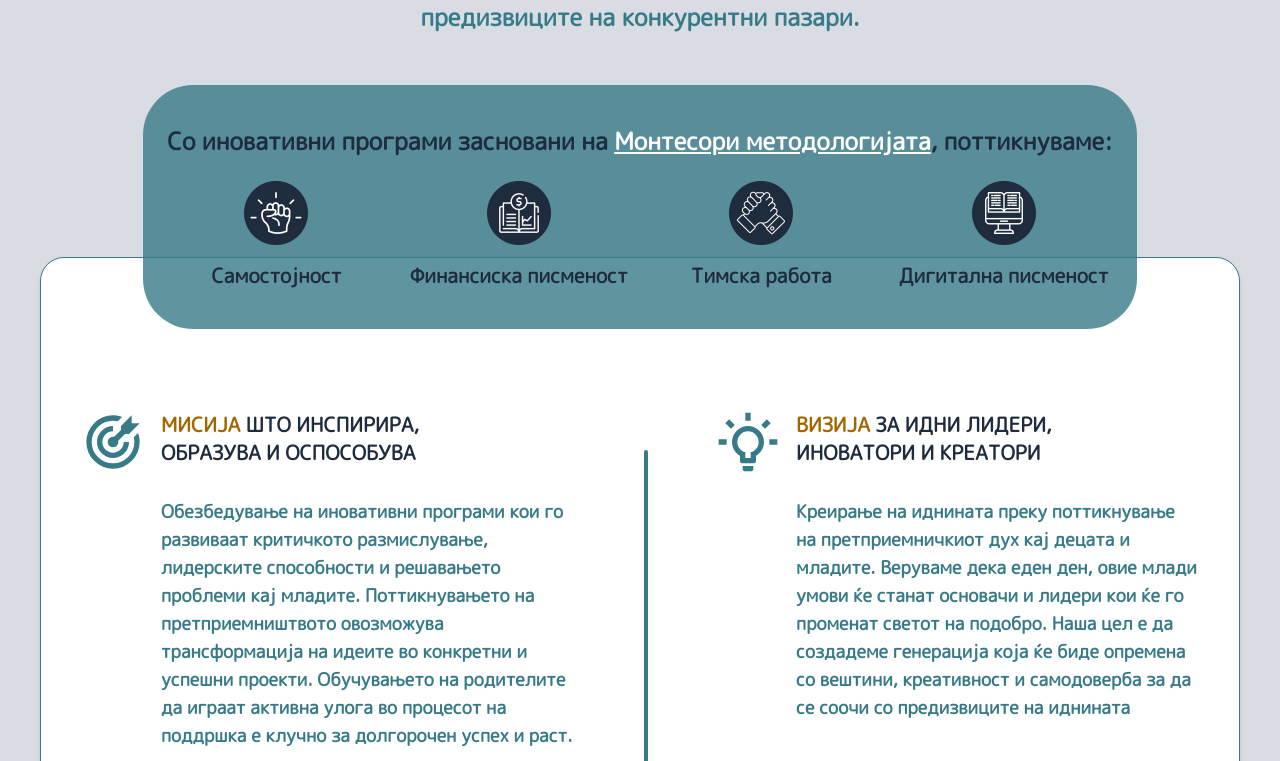
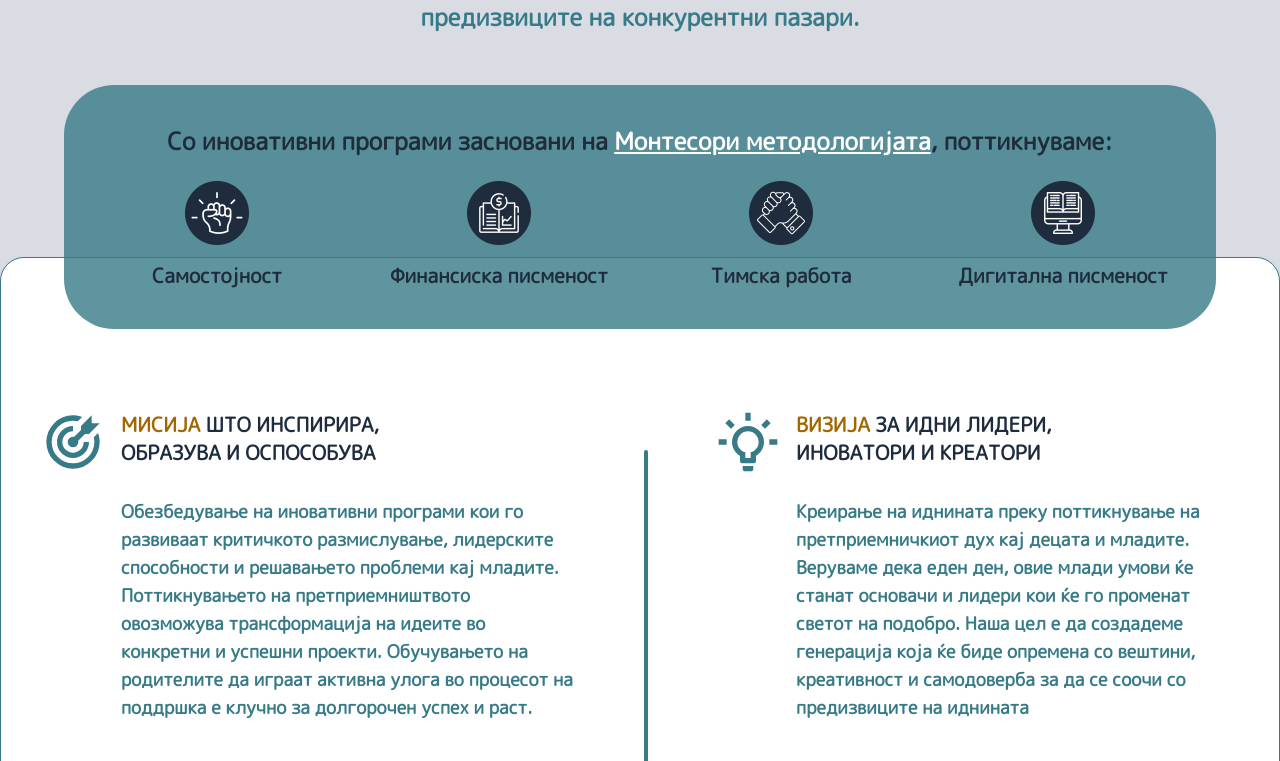
Before and after one commit to qa-codecademy/sp2025-cp01-lbf-1, a plain HTML site: page about-us/index.html in a window 1280 px wide. Shown: the part 539-1300 px from the top of the page. Drawn offline with nearby package versions, Linux system fonts and the light colour scheme.

Commit message:
Reapplying correct fix, didn't work the first time

```diff
--- a/about-us/index.html
+++ b/about-us/index.html
@@ -164,7 +164,7 @@
       </section>
 
       <section
-        class="bg-opacity-80 bg-[#387B88] text-[#1F2C3D] py-10 px-6 rounded-[50px] max-w-6xl md:mx-20 md:place-self-center mx-auto text-center -mb-[7rem] relative"
+        class="bg-opacity-80 bg-[#387B88] text-[#1F2C3D] py-10 px-6 rounded-[50px] max-w-6xl md:place-self-center lg:mx-auto mx-4 text-center -mb-[7rem] relative"
       >
         <p class="md:text-2xl text-xl">
           Со иновативни програми засновани на
@@ -201,7 +201,7 @@
       </section>
 
       <section
-        class="bg-white border border-[#387B88] rounded-3xl shadow-md max-w-[90rem] md:mx-1 md:mx-10 md:place-self-center mx-auto my-10 p-6 md:p-10"
+        class="bg-white border border-[#387B88] rounded-3xl shadow-md max-w-[90rem] mx-4 md:place-self-center lg:mx-auto my-10 p-6 md:p-10"
       >
         <div
           class="grid grid-cols-1 md:grid-cols-[auto_min-content_auto] gap-2 mt-[5rem] md:mt-[7rem] items-start"
```
